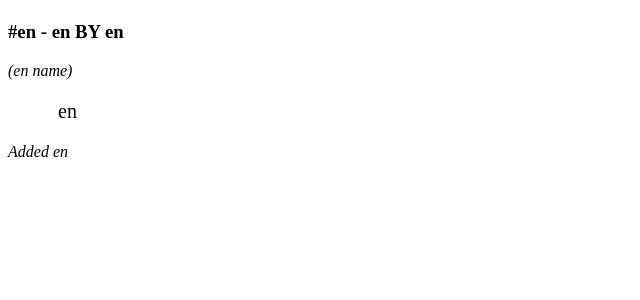
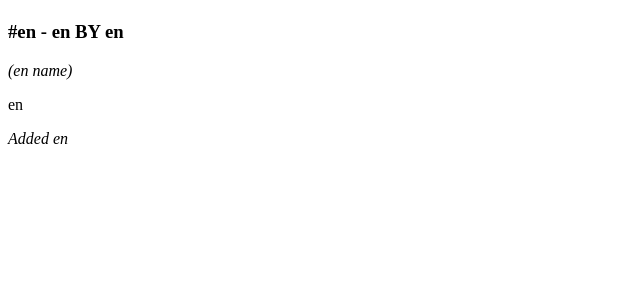
Before and after one commit to BibekRai44/python-and-postgres, a Flask app: template templates/index.html in a window 1280 px wide. Shown: the part 132-432 px from the top of the page, without its empty margins (0-640 px from the left). Run offline with Flask 2, Linux system fonts and the light colour scheme; the template is opened without the code that fills it: most values are stand-ins (such as "Sample title", 1, 10 or a date in 2020); some libraries are stand-ins or nearby versions.

Commit message:
slight changes

```diff
--- a/templates/index.html
+++ b/templates/index.html
@@ -6,7 +6,7 @@
         <div class='pl'>
             <h3>#{{ pl[0] }} - {{ pl[1] }} BY {{ pl[2] }}</h3>
             <i><p>({{ pl[3] }} name)</p></i>
-            <p class='review'>{{ pl[4] }}</p>
+            <p>{{ pl[4] }}</p>
             <i><p>Added {{ pl[5] }}</p></i>
         </div>
     {% endfor %}
```
